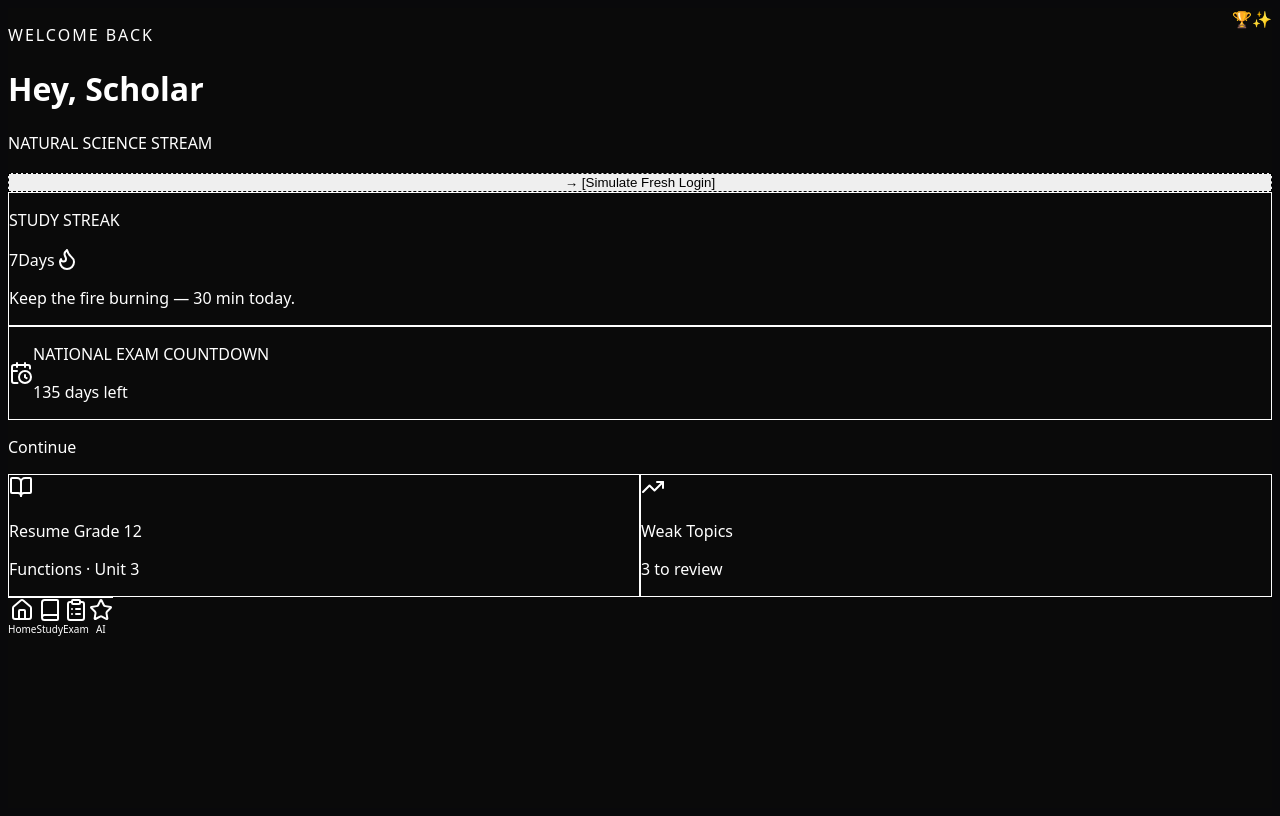
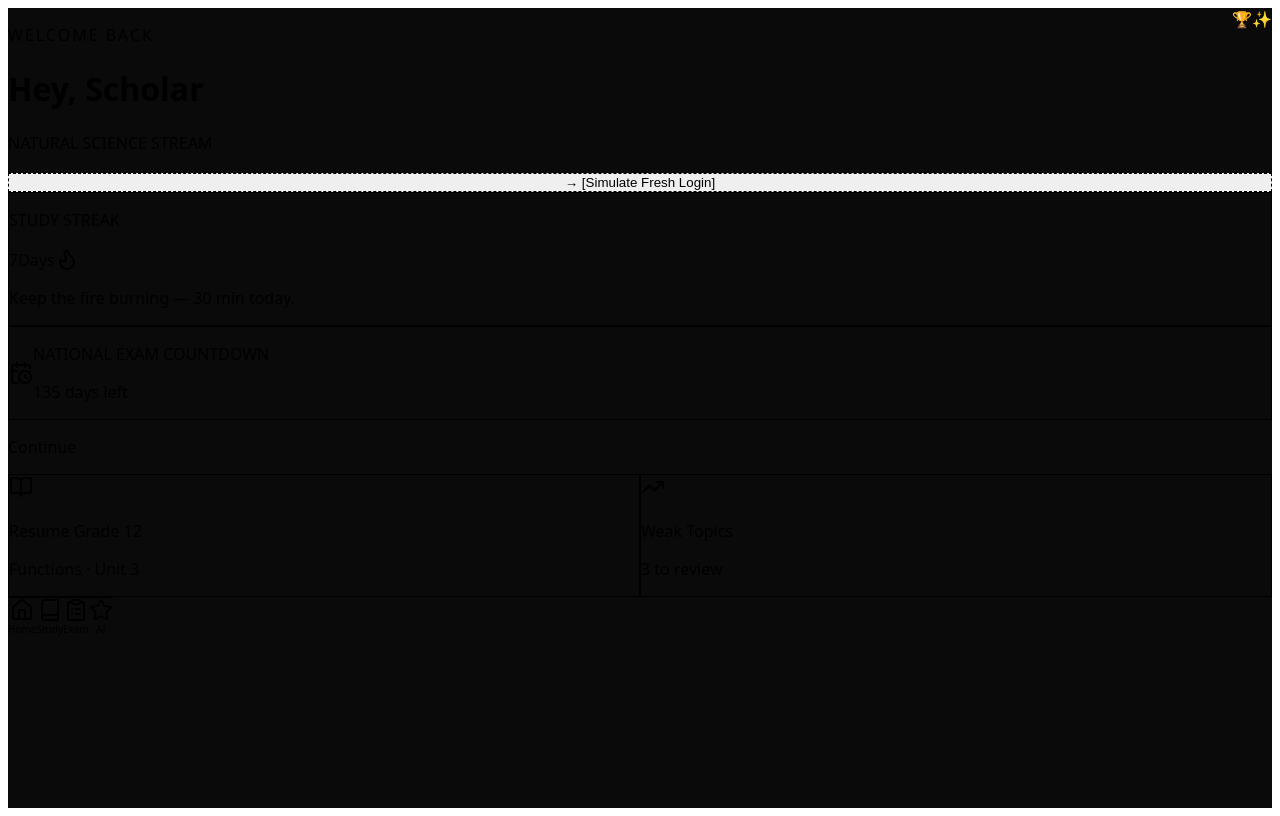
Before and after one commit to hamawy5/matricpulse-ai-, a React (Vite) app: page / in a window 1280 px wide. Built offline with nearby package versions, Linux system fonts and the light colour scheme.

Commit message:
Update body styles and font-family in index.css

```diff
--- a/src/index.css
+++ b/src/index.css
@@ -3,11 +3,5 @@
 @tailwind utilities;
 
 body {
-  font-family: system-ui, -apple-system, sans-serif;
-  background-color: #09090b;
-  color: white;
+  font-family: system-ui, -apple-system, BlinkMacSystemFont, 'Segoe UI', Roboto, sans-serif;
 }
-
-:root {
-  --gradient-primary: linear-gradient(135deg, #7c3aed, #ec4899);
-}
```
